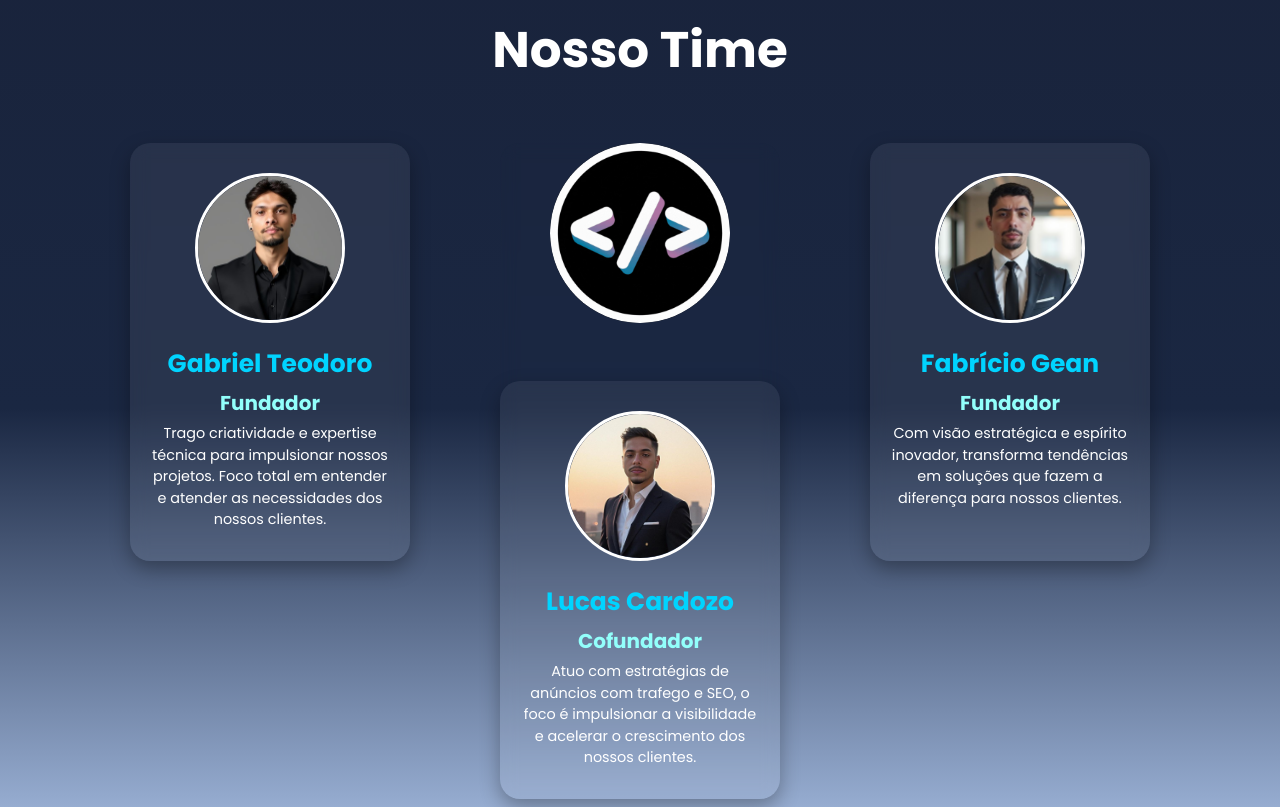
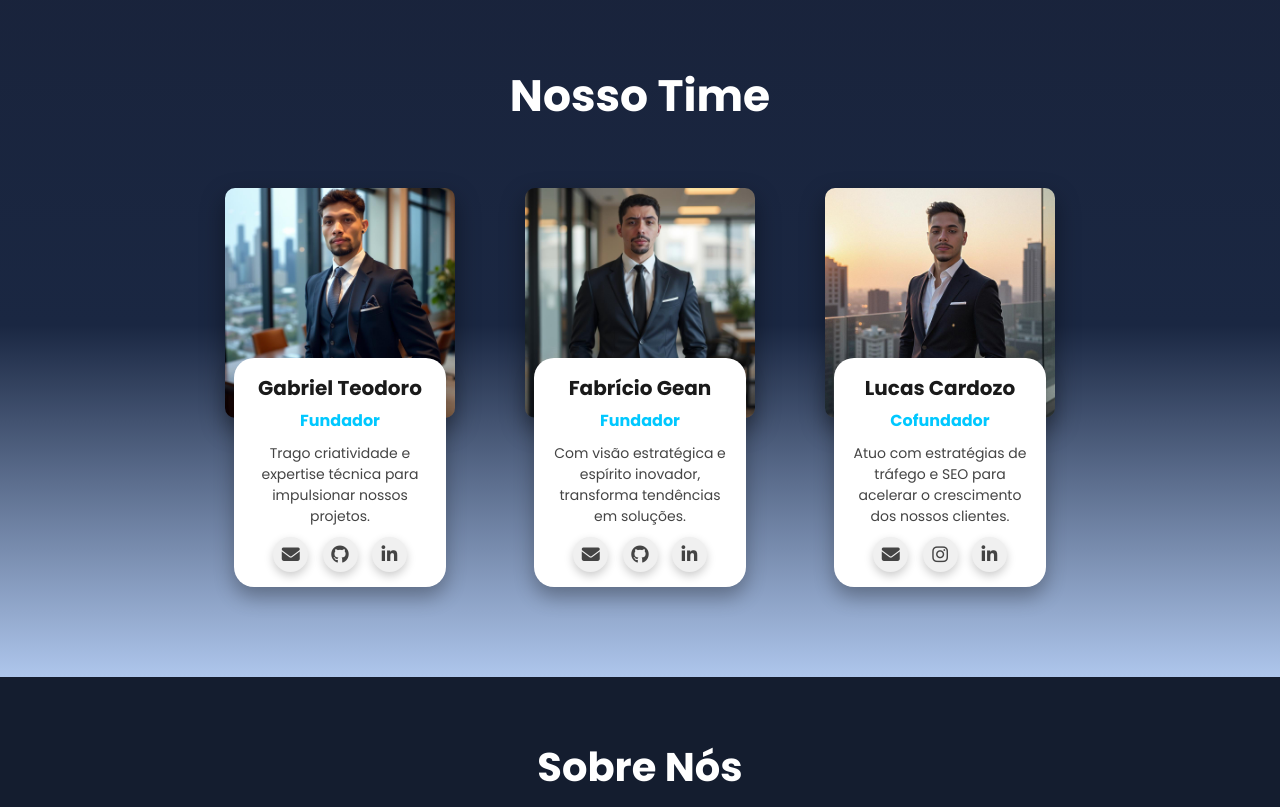
Before and after one commit to gabrielvsteodoro/nexspiredigital, a plain HTML site: page index.html in a window 1280 px wide. Shown: the part 1720-2527 px from the top of the page. Drawn offline with Linux system fonts and the light colour scheme.

Commit message:
Commit Atualizacao 26/05/25 - Backup 2

```diff
--- a/index.html
+++ b/index.html
@@ -11,13 +11,18 @@
   <link href="https://fonts.googleapis.com/css2?family=Poppins:wght@300;400;700&display=swap" rel="stylesheet">
   <link rel="icon" type="img" href="/imgs/Logo-Redondo-IMAGEM2.png">
   <script src="script.js"></script>
+  <link rel="stylesheet" href="https://cdnjs.cloudflare.com/ajax/libs/font-awesome/6.5.0/css/all.min.css" />
 </head>
 
 <body>
   <header>
     <div class="logo">
-      <img src="/imgs/Logo-Redondo.gif" alt="Nexspire Digital"> Nexspire Digital
+      <a href="/index.html">
+        <img src="/imgs/Logo-Redondo.gif" alt="Nexspire Digital">
+      </a>
+      Nexspire Digital
     </div>
+
 
     <input type="checkbox" id="menu-toggle" class="menu-toggle" />
     <label for="menu-toggle" class="hamburger">
@@ -61,7 +66,7 @@
       <div id="mensagem-projetos" class="mensagem-oculta">
         🔧 Em breve você poderá ver nossos projetos aqui! Estamos preparando tudo com muito carinho. 😊
       </div>
-      <h2>Serviços</h2>
+      <h2>Nossos Serviços</h2>
       <div class="carousel">
         <div class="card-container">
           <div class="card active">
@@ -98,45 +103,59 @@
 
     <section id="nosso-time">
       <h2 class="titulo-time">Nosso Time</h2>
-
-      <div class="team-container">
-
-        <!-- Linha de cima com Fundadores + Logo -->
-        <div class="linha-cima">
-          <div class="member-card fade-in delay-1">
-            <img src="/imgs/Foto.Curriculo.jpeg" alt="Fundador">
+      <div class="linha-cima">
+        <!-- Membro 1 -->
+        <div class="member-container">
+          <img src="/imgs/Minha-Foto2.jpeg" alt="Gabriel Teodoro" class="member-photo">
+          <div class="member-info">
             <h2>Gabriel Teodoro</h2>
             <h3>Fundador</h3>
-            <p>Trago criatividade e expertise técnica para impulsionar nossos projetos. Foco total em entender e atender
-              as necessidades dos nossos clientes.</p>
-          </div>
+            <p>Trago criatividade e expertise técnica para impulsionar nossos projetos.</p>
+            <div class="social-icons">
+              <a href="mailto:gabrielvs.teodoro@gmail.com"><i class="fas fa-envelope"></i></a>
+              <a href="https://github.com/gabrielvsteodoro/" target="_blank"><i class="fab fa-github"></i></a>
+              <a href="https://www.linkedin.com/in/gvictorteo/" target="_blank"><i class="fab fa-linkedin-in"></i></a>
+            </div>
 
-          <div class="member-card logo-card fade-in delay-2 logo-mobile-hide">
-            <img src="/imgs/Logo-Redondo.gif" alt="Logo Nexspire Digital">
-          </div>
-
-          <div class="member-card fade-in delay-3">
-            <img src="/imgs/Foto.Profissional-Fabricio-REDONDA.png" alt="Fundador">
-            <h2>Fabrício Gean</h2>
-            <h3>Fundador</h3>
-            <p>Com visão estratégica e espírito inovador, transforma tendências em soluções que fazem a diferença para
-              nossos clientes.</p>
           </div>
         </div>
 
-        <!-- Linha de baixo com Cofundador -->
-        <div class="linha-baixo">
-          <div class="member-card fade-in delay-4" id="member-card-cofundador">
-            <img src="/imgs/Foto-Lucas-Prof.jpeg" alt="Cofundador">
-            <h2>Lucas Cardozo</h2>
-            <h3>Cofundador</h3>
-            <p>Atuo com estratégias de anúncios com trafego e SEO, o foco é impulsionar a visibilidade e acelerar o
-              crescimento dos nossos clientes.</p>
+        <!-- Membro 2 -->
+        <div class="member-container">
+          <img src="/imgs/Foto-Fabricio.jpeg" alt="Fabrício Gean" class="member-photo">
+          <div class="member-info">
+            <h2>Fabrício Gean</h2>
+            <h3>Fundador</h3>
+            <p>Com visão estratégica e espírito inovador, transforma tendências em soluções.</p>
+            <div class="social-icons">
+              <a href="mailto:fabriciogeamsilva@hotmail.com"><i class="fas fa-envelope"></i></a>
+              <a href="https://github.com/FabrGean" target="_blank"><i class="fab fa-github"></i></a>
+              <a href="https://www.linkedin.com/in/fabricio-gean-pereira-da-silva-777230155/" target="_blank"><i
+                  class="fab fa-linkedin-in"></i></a>
+            </div>
+
           </div>
         </div>
 
+        <!-- Membro 3 -->
+        <div class="member-container">
+          <img src="/imgs/Foto-lucas.jpeg" alt="Lucas Cardozo" class="member-photo">
+          <div class="member-info">
+            <h2>Lucas Cardozo</h2>
+            <h3>Cofundador</h3>
+            <p>Atuo com estratégias de tráfego e SEO para acelerar o crescimento dos nossos clientes.</p>
+            <div class="social-icons">
+              <a href="mailto:email@example.com"><i class="fas fa-envelope"></i></a>
+              <a href="https://www.instagram.com/lucas_cardz/" target="_blank"><i class="fab fa-instagram"></i></a>
+              <a href="https://www.linkedin.com/in/lucas-cardozo-meneguello-0978a635b/" target="_blank"><i
+                  class="fab fa-linkedin-in"></i></a>
+            </div>
+
+          </div>
+        </div>
       </div>
     </section>
+
 
 
 
--- a/styles.css
+++ b/styles.css
@@ -431,6 +431,7 @@ nav ul li a:hover::after {
 #servicos h2 {
   font-size: 55px;
   margin-bottom: 60px;
+  margin-top: 40px;
 }
 
 .carousel {
@@ -577,6 +578,12 @@ nav ul li a:hover::after {
     font-size: 15px;
   }
 
+  #servicos h2 {
+  font-size: 44px;
+  margin-bottom: 60px;
+  margin-top: 40px;
+}
+
   #servicos h3 {
     font-size: 20px;
   }
@@ -641,6 +648,27 @@ nav ul li a:hover::after {
   }
 }
 
+
+/* === Efeitos ao passar o mouse nos cards (desktop) === */
+@media (min-width: 769px) {
+  .card-container.hovered .card:not(.hover-target) {
+    filter: blur(3px);
+    transform: scale(0.9) translateZ(-30px);
+    z-index: 1;
+    transition: transform 0.4s ease, filter 0.4s ease, z-index 0.4s;
+  }
+
+  .card.hover-target {
+    transform: scale(1.15) translateZ(30px);
+    z-index: 20;
+    box-shadow: 0 12px 30px rgba(0, 212, 255, 0.5);
+    transition: transform 0.4s ease, box-shadow 0.4s ease, z-index 0.4s;
+  }
+}
+
+
+
+
 .card.touched {
   filter: brightness(0.8);
 }
@@ -691,222 +719,110 @@ nav ul li a:hover::after {
 
 
 
-
-
 /* -----------------  Seção Nosso Time -------------------- */
 
 #nosso-time {
   text-align: center;
-  padding: 80px 20px;
+  padding: 90px 20px;
   background: linear-gradient(to bottom, #19233b 0%, #1a2742 50%, #aec6ec 100%);
 }
 
 .titulo-time {
-  font-size: 50px;
+  font-size: 44px;
   color: white;
-  margin-bottom: 50px;
-}
-
-.team-container {
-  display: flex;
-  flex-wrap: wrap;
-  justify-content: center;
-  gap: 40px;
-}
-
-.member-card {
-  background-color: #ffffff10;
-  backdrop-filter: blur(8px);
-  border-radius: 20px;
-  padding: 30px 20px;
-  width: 280px;
-  text-align: center;
-  box-shadow: 0 8px 20px rgba(0, 0, 0, 0.3);
-  transition: transform 0.3s ease;
-  color: white;
-  margin: 5px 5px;
-}
-
-.member-card:hover {
-  transform: translateY(-10px);
-}
-
-.member-card img {
-  width: 150px;
-  height: 150px;
-  object-fit: cover;
-  border-radius: 50%;
-  border: 3px solid #fff;
-  margin-bottom: 15px;
-}
-
-.member-card h3 {
-  font-size: 20px;
-  margin-bottom: 5px;
-  color: #92fffb;
-}
-
-.member-card h2 {
-  font-size: 25px;
-  margin-bottom: 5px;
-  color: #00d4ff;
-}
-
-.member-card p {
-  font-size: 0.9em;
-  line-height: 1.5;
-}
-
-#member-card-cofundador {
-  width: 280px;
+  margin-bottom: 60px;
 }
 
 .linha-cima {
   display: flex;
   justify-content: center;
-  gap: 80px;
   flex-wrap: wrap;
+  gap: 50px;
 }
 
-.linha-baixo {
+.member-container {
+  position: relative;
+  width: 250px;
   display: flex;
-  justify-content: center;
-  margin-top: -230px;
-  width: 100%;
+  flex-direction: column;
+  align-items: center;
 }
 
-
-.logo-card {
-  background: none;
-  box-shadow: none;
-  padding: 0;
+.member-photo {
+  width: 230px;
+  height: 230px;
+  object-fit: cover;
+  border-radius: 10px; /* quadrada */
+  box-shadow: 0 10px 25px rgba(0, 0, 0, 0.4);
+  z-index: 1;
 }
 
-.logo-card img {
-  width: 180px;
-  height: 180px;
-  border: none;
+.member-info {
+  background-color: white;
+  padding: 15px;
+  text-align: center;
+  margin-top: -60px;
+  border-radius: 20px;
+  box-shadow: 0 10px 20px rgba(0, 0, 0, 0.3);
+  z-index: 2;
+  position: relative;
+  width: 85%;
 }
 
-/* Animações */
-.fade-in {
-  opacity: 0;
-  transform: translateY(20px);
-  animation: fadeInUp 1s forwards;
+.member-info h2 {
+  font-size: 20px;
+  margin: 0;
+  color: #1a1a1a;
 }
 
-.delay-1 {
-  animation-delay: 0.3s;
+.member-info h3 {
+  font-size: 16px;
+  color: #00c8ff;
+  margin: 5px 0;
 }
 
-.delay-2 {
-  animation-delay: 0.6s;
+.member-info p {
+  font-size: 14px;
+  color: #444;
+  margin: 10px 0;
 }
 
-.delay-3 {
-  animation-delay: 0.9s;
+.social-icons {
+  margin-top: 10px;
 }
 
-@keyframes fadeInUp {
-  to {
-    opacity: 1;
-    transform: translateY(0);
-  }
+.social-icons a {
+  margin: 0 8px;
+  color: #666;
+  font-size: 18px;
+  transition: color 0.3s ease;
 }
 
-/* Responsivo */
-@media (max-width: 990px) {
-  .team-container {
-    flex-direction: column;
-    align-items: center;
-    gap: 25px;
-  }
-
-  .linha-cima,
-  .linha-baixo {
-    flex-direction: column;
-    align-items: center;
-    gap: 25px;
-    margin-top: 0;
-    width: 100%;
-  }
-
-  .member-card {
-    width: 100%;
-    max-width: 330px;
-    margin: 0 auto;
-    padding: 20px;
-  }
-
-  .logo-mobile-hide {
-    display: none;
-  }
-
-  .titulo-time {
-    font-size: 50px;
-    margin-bottom: 30px;
-  }
-
-  .member-card img {
-    width: 120px;
-    height: 120px;
-    margin-bottom: 10px;
-  }
-
-  .member-card h2 {
-    font-size: 22px;
-  }
-
-  .member-card h3 {
-    font-size: 16px;
-  }
-
-  .member-card p {
-    font-size: 0.9em;
-  }
+.social-icons a:hover {
+  color: #000;
 }
 
-
-@media (max-width:1069px) {
-  .team-container {
-    flex-direction: column;
-    align-items: center;
-  }
-
-  .member-card {
-    width: 90%;
-  }
-
-  .linha-baixo {
-    display: flex;
-    justify-content: center;
-    margin-top: 0px;
-    width: 100%;
-  }
+.social-icons a {
+  display: inline-flex;
+  align-items: center;
+  justify-content: center;
+  width: 35px;
+  height: 35px;
+  margin: 0 5px;
+  background-color: #f0f0f0;
+  color: #444;
+  border-radius: 50%; /* Deixa os ícones redondos */
+  font-size: 18px;
+  text-decoration: none;
+  transition: background-color 0.3s, color 0.3s;
+  box-shadow: 0 4px 10px rgba(0, 0, 0, 0.2);
 }
 
+.social-icons a:hover {
+  background-color: #00c8ff;
+  color: white;
+}
 
-/*  CARROSSEL DO TIME  */
-
-
-
-
-/* === Efeitos ao passar o mouse nos cards (desktop) === */
-@media (min-width: 769px) {
-  .card-container.hovered .card:not(.hover-target) {
-    filter: blur(3px);
-    transform: scale(0.9) translateZ(-30px);
-    z-index: 1;
-    transition: transform 0.4s ease, filter 0.4s ease, z-index 0.4s;
-  }
-
-  .card.hover-target {
-    transform: scale(1.15) translateZ(30px);
-    z-index: 20;
-    box-shadow: 0 12px 30px rgba(0, 212, 255, 0.5);
-    transition: transform 0.4s ease, box-shadow 0.4s ease, z-index 0.4s;
-  }
-}
 
 
 
```
Also changed, not shown: imgs/Foto-Fabricio.jpeg (added), imgs/Foto-lucas.jpeg (added), imgs/Foto.Profissional-Fabricio.jpeg (added), imgs/Minha-Foto.jpeg (added), imgs/Minha-Foto2.jpeg (added).
